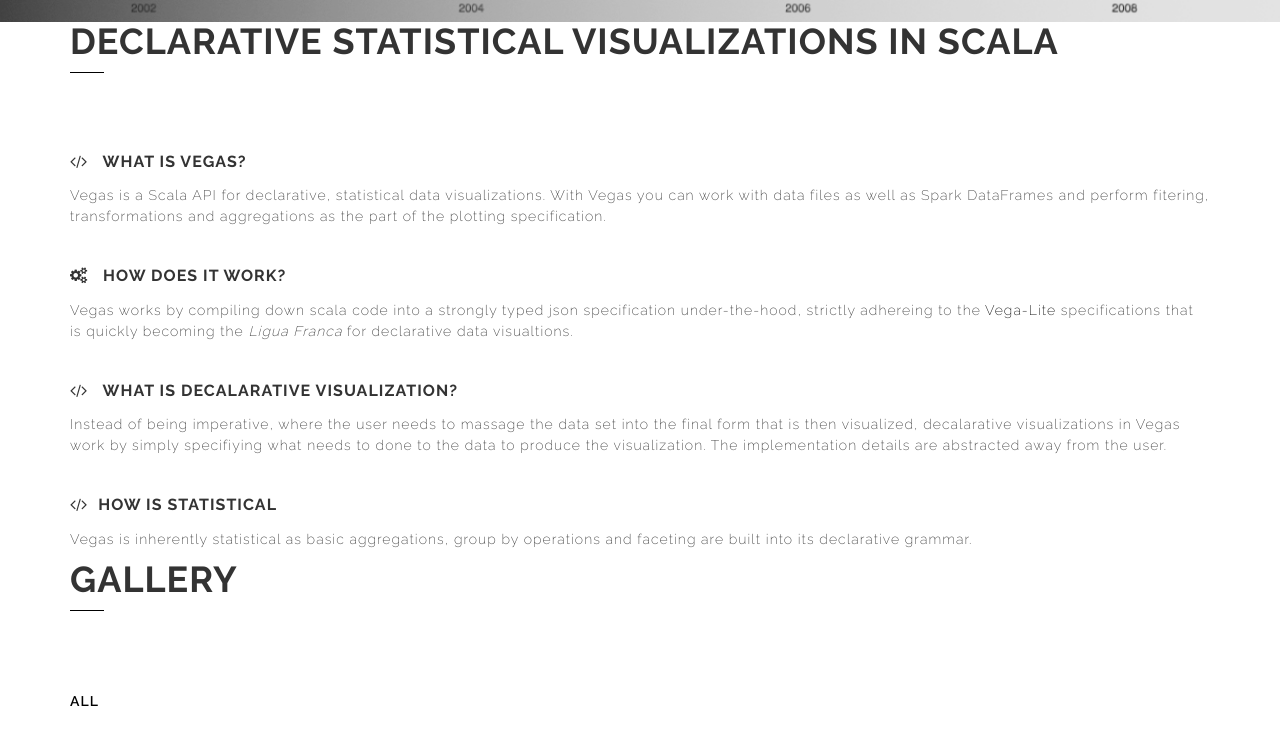
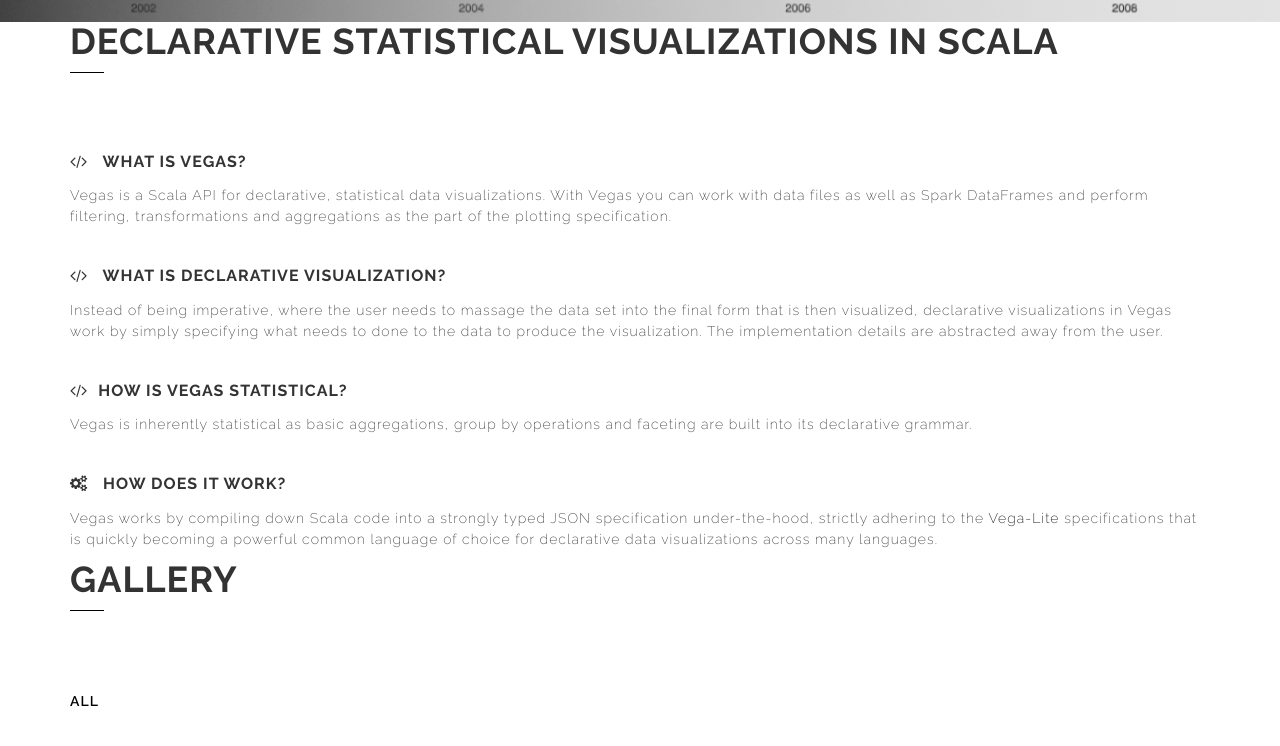
Before and after one commit to vegas-viz/vegas-viz.github.io, a plain HTML site: page index.html in a window 1280 px wide. Shown: the part 708-1454 px from the top of the page. Drawn offline with Linux system fonts and the light colour scheme.

Commit message:
fixed typos

```diff
--- a/index.html
+++ b/index.html
@@ -138,24 +138,27 @@
 				<div class="col-md-12 col-sm-6 st-service">
 					<h2><i class="fa fa-code"></i> What is Vegas?</h2>
 					<p> Vegas is a Scala API for declarative, statistical data visualizations. With Vegas you can work with data files as well as Spark DataFrames
-					and perform fitering, transformations and aggregations as the part of the plotting specification.  </p>
+					and perform filtering, transformations and aggregations as the part of the plotting specification.  </p>
+				</div>
+
+
+				<div class="col-md-12 col-sm-6 st-service">
+					<h2><i class="fa fa-code"></i> What is Declarative Visualization?</h2>
+					<p>Instead of being imperative, where the user needs to massage the data set into the final form that is then visualized, declarative
+					visualizations in Vegas work by simply specifying what needs to done to the data to produce the visualization. The implementation details
+					are abstracted away from the user. </p>
 				</div>
 
 				<div class="col-md-12 col-sm-6 st-service">
-					<h2><i class="fa fa-cogs"></i> How does it work?</h2>
-					<p>Vegas works by compiling down scala code into a strongly typed json specification under-the-hood, strictly adhereing to the <a hdref="https://vega.github.io/">Vega-Lite</a>  specifications that is quickly
-					becoming the <i>Ligua Franca</i> for declarative data visualtions. </p>
+					<h2><i class="fa fa-code"></i>How is Vegas Statistical?</h2>
+					<p>Vegas is inherently statistical as basic aggregations, group by operations and faceting are built into its declarative grammar. </p>
 				</div>
 
+
 				<div class="col-md-12 col-sm-6 st-service">
-					<h2><i class="fa fa-code"></i> What is Decalarative Visualization?</h2>
-					<p>Instead of being imperative, where the user needs to massage the data set into the final form that is then visualized, decalarative
-					visualizations in Vegas work by simply specifiying what needs to done to the data to produce the visualization. The implementation details
-					are abstracted away from the user. </p>
-				</div>
-				<div class="col-md-12 col-sm-6 st-service">
-					<h2><i class="fa fa-code"></i>How is Statistical</h2>
-					<p>Vegas is inherently statistical as basic aggregations, group by operations and faceting are built into its declarative grammar. </p>
+					<h2><i class="fa fa-cogs"></i> How does it work?</h2>
+					<p>Vegas works by compiling down Scala code into a strongly typed JSON specification under-the-hood, strictly adhering to the <a hdref="https://vega.github.io/">Vega-Lite</a>  specifications that is quickly
+					becoming a powerful common language of choice for declarative data visualizations across many languages. </p>
 				</div>
 
 				<!-- <div class="col-md-4 col-sm-6 st-service">
```
